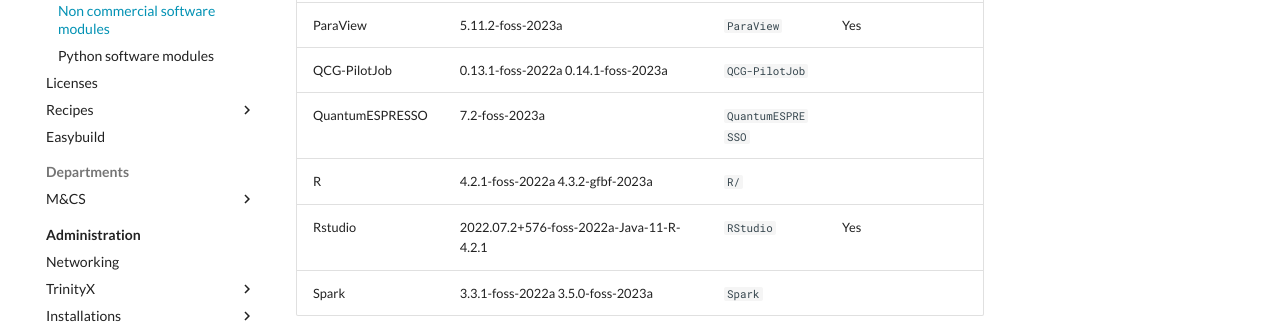
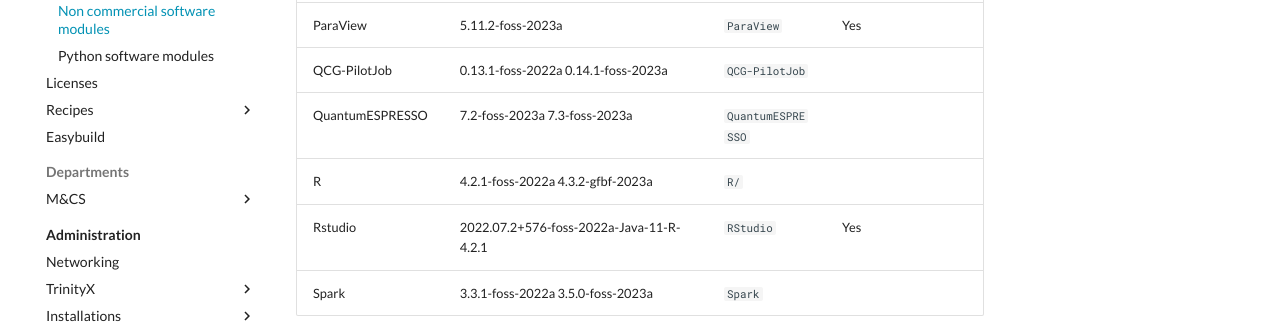
Before and after one commit to gferhpc/supercomputing.tue.nl, an MkDocs documentation site: the page built from pages/documentation/software/modules/non-commercial.md, in a window 1280 px wide and 900 px high, scrolled down 962 px. Shown: the part 481-805 px from the top of the window. Built offline with MkDocs 1.6.1 and Material for MkDocs 9.7.7, drawn with Linux system fonts in a browser that asks for light colours.

Commit message:
Update non-commercial.md

```diff
--- a/pages/documentation/software/modules/non-commercial.md
+++ b/pages/documentation/software/modules/non-commercial.md
@@ -90,7 +90,7 @@
 | ORCA           | 5.0.4-gompi-2022a                   | `ORCA`      | |
 | ParaView       | 5.11.2-foss-2023a                    | `ParaView`  | Yes |
 | QCG-PilotJob   | 0.13.1-foss-2022a 0.14.1-foss-2023a | `QCG-PilotJob` | |
-| QuantumESPRESSO| 7.2-foss-2023a                        | `QuantumESPRESSO` | |
+| QuantumESPRESSO| 7.2-foss-2023a 7.3-foss-2023a    | `QuantumESPRESSO` | |
 | R              | 4.2.1-foss-2022a  4.3.2-gfbf-2023a   | `R/`        | |
 | Rstudio        | 2022.07.2+576-foss-2022a-Java-11-R-4.2.1 | `RStudio` | Yes |
 | Spark          | 3.3.1-foss-2022a 3.5.0-foss-2023a    | `Spark`        | |
```
